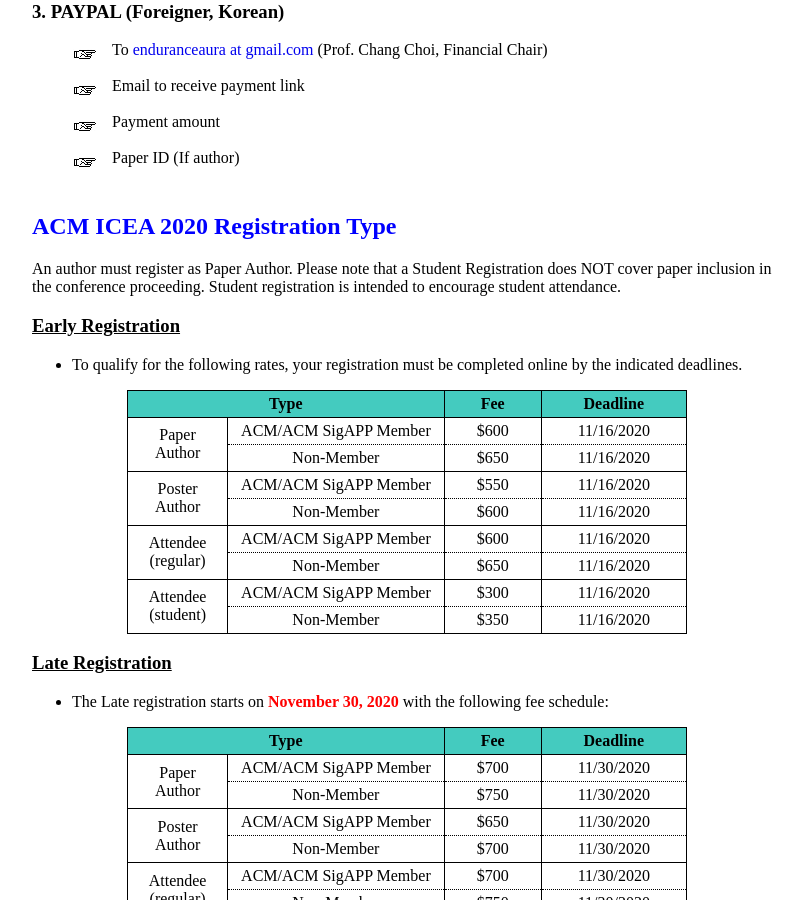
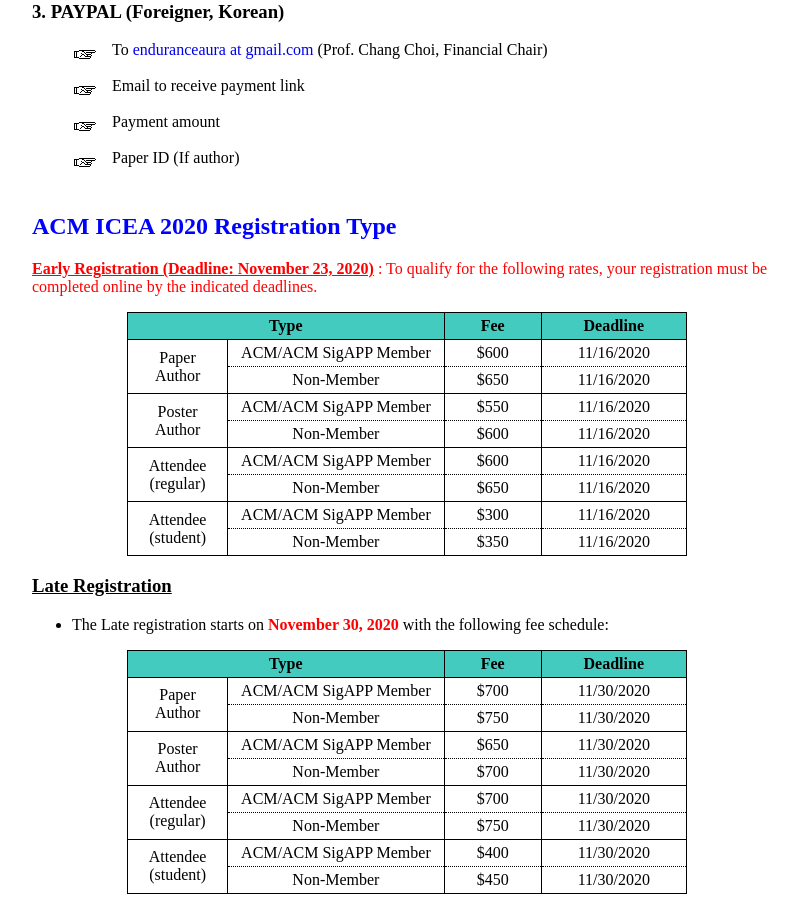
Before and after one commit to icea-conf/2020, a Jekyll site: the page built from registration/index.html, in a window 1280 px wide and 900 px high, scrolled down 1424 px. Shown: the whole window, without its empty margins (233-1036 px from the left). Built offline with Jekyll 4.4.1, drawn with Linux system fonts in a browser that asks for light colours.

Commit message:
Update index.html

```diff
--- a/registration/index.html
+++ b/registration/index.html
@@ -65,11 +65,7 @@
 
           <div style="padding-top: 10px">
                <h2 style="color:#0000FF">ACM ICEA 2020 Registration Type</h2>
-               <a style="text-align: justify">An author must register as Paper Author. Please note that a Student Registration does NOT cover paper inclusion in the conference proceeding. Student registration is intended to encourage student attendance.</a><br>
-               <h3><u>Early Registration</u></h3>
-               <ul>
-                    <li><p>To qualify for the following rates, your registration must be completed online by the indicated deadlines.</p></li>
-               </ul>
+               <p style="color:#FF0000"><b><u>Early Registration (Deadline: November 23, 2020)</u></b><a> : To qualify for the following rates, your registration must be completed online by the indicated deadlines.</p>
                <center>
                <table class="tlayout" cellspacing="0">
                     <tbody style="text-align: center">
```
